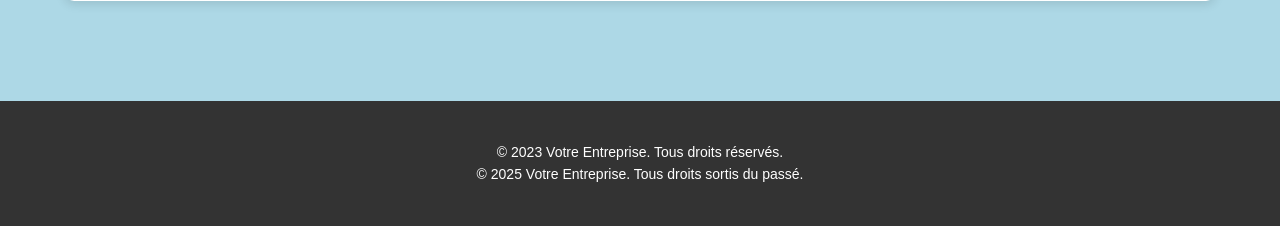
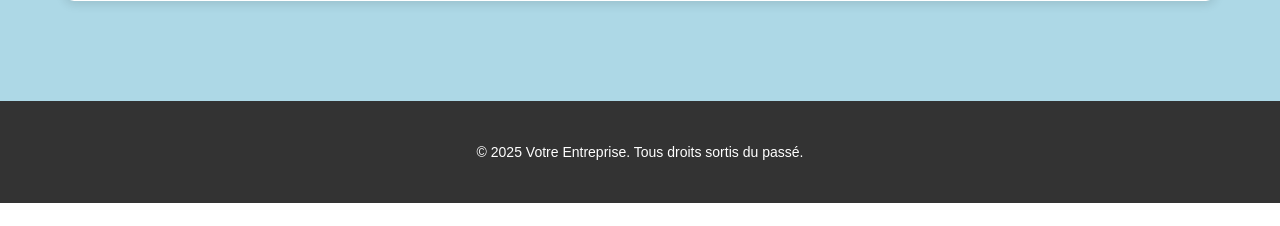
Before and after one commit to Nathor36/projet_dev_ecommerce, a PHP site: page /contact.php in a window 1280 px wide. Shown: the part 1263-1489 px from the top of the page. After the commit the page ends 1466 px from the top, so only its background shows below. Run offline with PHP 8.4, Linux system fonts and the light colour scheme.

Commit message:
Update contact.php

```diff
--- a/contact.php
+++ b/contact.php
@@ -60,7 +60,6 @@
 
     <footer class="footer">
         <div class="container">
-            <p>&copy; 2023 Votre Entreprise. Tous droits réservés.</p>
             <p>&copy; 2025 Votre Entreprise. Tous droits sortis du passé.</p>
         </div>
     </footer>
```
